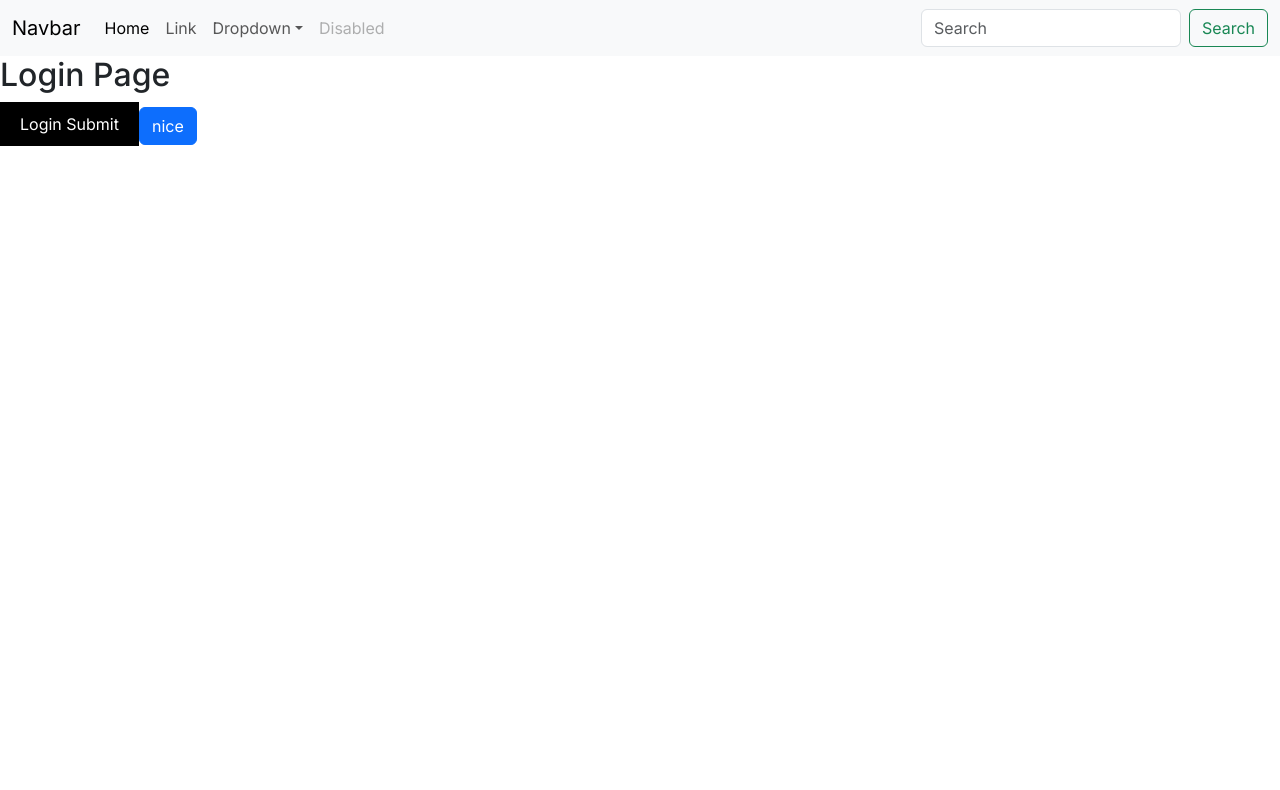
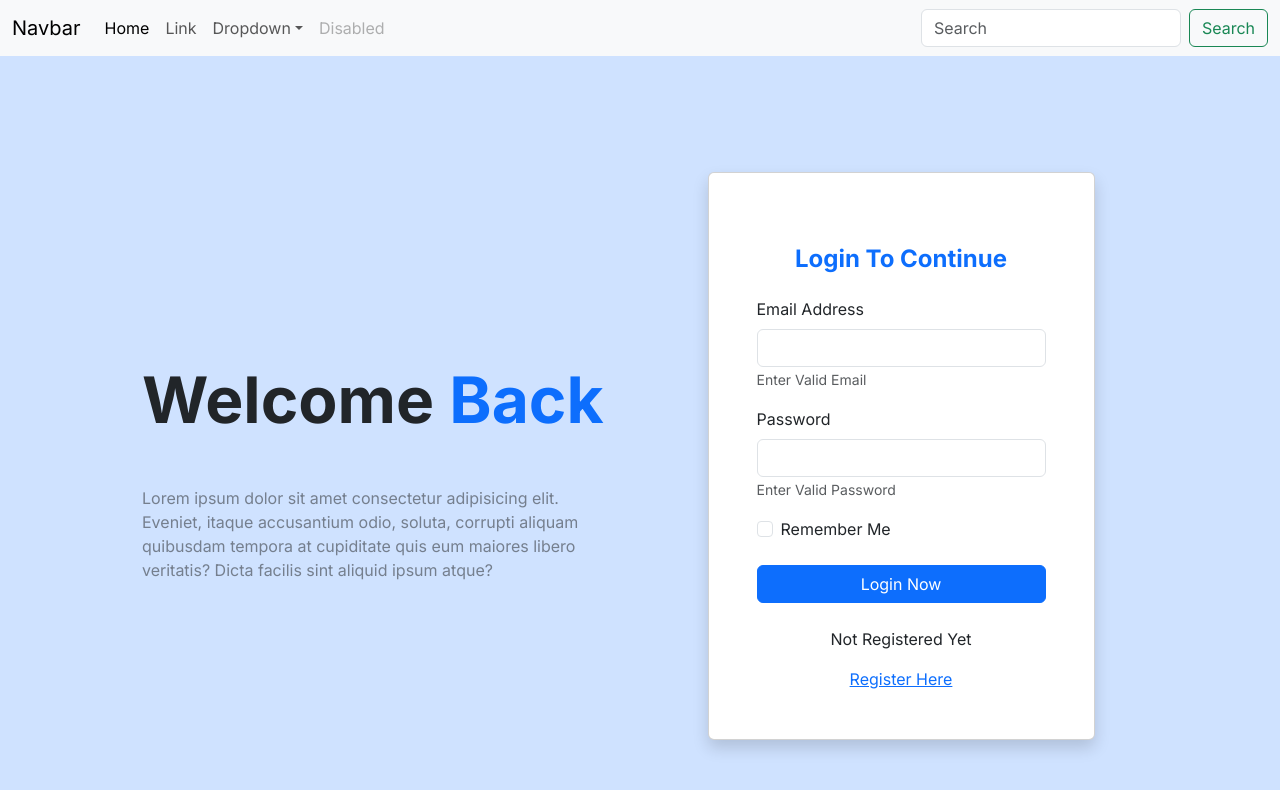
Before and after one commit to digipodium/DP-2024-FEB-MERN-1100, a Next.js app in the folder Section 2/frontend/: page /login in a window 1280 px wide. Shown: the top 790 px of the page. Built offline with nearby package versions, Linux system fonts and the light colour scheme.

Commit message:
login page ui

```diff
--- a/Section 2/frontend/src/app/login/page.jsx
+++ b/Section 2/frontend/src/app/login/page.jsx
@@ -1,17 +1,93 @@
-import React from 'react'
+import React from 'react';
+import Link from 'next/link';
 
 const Login = () => {
-  return (
-    <div>
-        <h2>Login Page</h2>
-        <button className='my-btn'>Login Submit</button>
-        <button className='btn btn-primary'>nice</button>
-    </div>
-  )
+    return (
+        <div className='vh-100 bg-primary-subtle d-flex align-items-center'>
+            <section className="container">
+                <div
+                    className="px-4 py-5 px-md-5 text-center text-lg-start"
+                >
+                    <div className="container">
+                        <div className="row gx-lg-5 align-items-center">
+                            <div className="col-lg-6 mb-5 mb-lg-0">
+                                <h1 className="my-5 display-3 fw-bold ls-tight">
+                                    Welcome
+                                    <span className="text-primary"> Back</span>
+                                </h1>
+                                <p style={{ color: "hsl(217, 10%, 50.8%)" }}>
+                                    Lorem ipsum dolor sit amet consectetur adipisicing elit. Eveniet,
+                                    itaque accusantium odio, soluta, corrupti aliquam quibusdam
+                                    tempora at cupiditate quis eum maiores libero veritatis? Dicta
+                                    facilis sint aliquid ipsum atque?
+                                </p>
+                            </div>
+                            <div className="col-lg-5 col-md-6 mb-5 mb-lg-0 mx-auto">
+                                <div className="card shadow">
+                                    <div className="card-body py-5 px-md-5">
+                                        <h4 className='text-center fw-bold text-primary my-4'>Login To Continue</h4>
+                                        <form>
+                                            {/* 2 column grid layout with text inputs for the first and last names */}
+                                            <div class="mb-3">
+                                                <label for="" class="form-label">Email Address</label>
+                                                <input
+                                                    type="text"
+                                                    id="email"
+                                                    class="form-control"
+                                                    placeholder=""
+                                                />
+                                                <small class="text-muted">Enter Valid Email</small>
+                                            </div>
+                                            <div class="mb-3">
+                                                <label for="" class="form-label">Password</label>
+                                                <input
+                                                    type="password"
+                                                    id="password"
+                                                    class="form-control"
+                                                    placeholder=""
+                                                />
+                                                <small class="text-muted">Enter Valid Password</small>
+                                            </div>
+
+                                            <div className="form-check mb-4">
+                                                <input
+                                                    className="form-check-input me-2"
+                                                    type="checkbox"
+                                                    defaultValue=""
+                                                    id="form2Example33"
+                                                    defaultChecked=""
+                                                />
+                                                <label
+                                                    className="form-check-label"
+                                                    htmlFor="form2Example33"
+                                                >
+                                                    Remember Me
+                                                </label>
+                                            </div>
+                                            {/* Submit button */}
+                                            <button
+                                                type="submit"
+                                                className="btn btn-primary w-100 mb-4"
+                                            >
+                                                Login Now
+                                            </button>
+                                            <div className="text-center">
+                                                <p>Not Registered Yet</p>
+                                                <Link href='/signup'>Register Here</Link>
+                                            </div>
+                                        </form>
+                                    </div>
+                                </div>
+                            </div>
+                        </div>
+                    </div>
+                </div>
+                {/* Jumbotron */}
+            </section>
+            {/* Section: Design Block */}
+        </div>
+
+    )
 }
 
-export default Login
-
-// signup
-// contact
-// about
+export default Login;
--- a/Section 2/frontend/src/app/todolist/page.jsx
+++ b/Section 2/frontend/src/app/todolist/page.jsx
@@ -20,7 +20,6 @@ const TodoList = () => {
 
     const deleteTask = (index) => {
         console.log(index);
-
         const temp = taskArray;
         temp.splice(index, 1);
         setTaskArray([...temp]);
@@ -34,7 +33,6 @@ const TodoList = () => {
                 <h1 className='display-3 text-center fw-bold'>ToDo List</h1>
                 <div className='card shadow'>
                     <div className="card-header">
-
                         <input
                             type="text"
                             className='form-control border-primary border-3'
```
